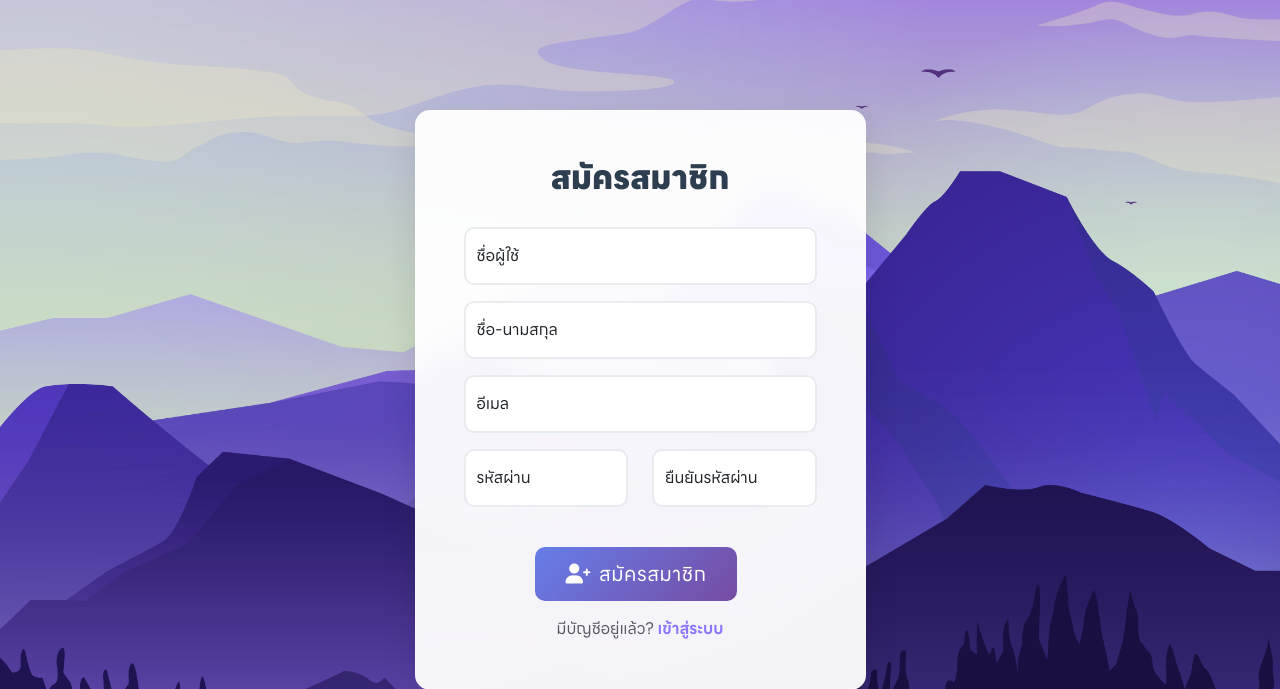
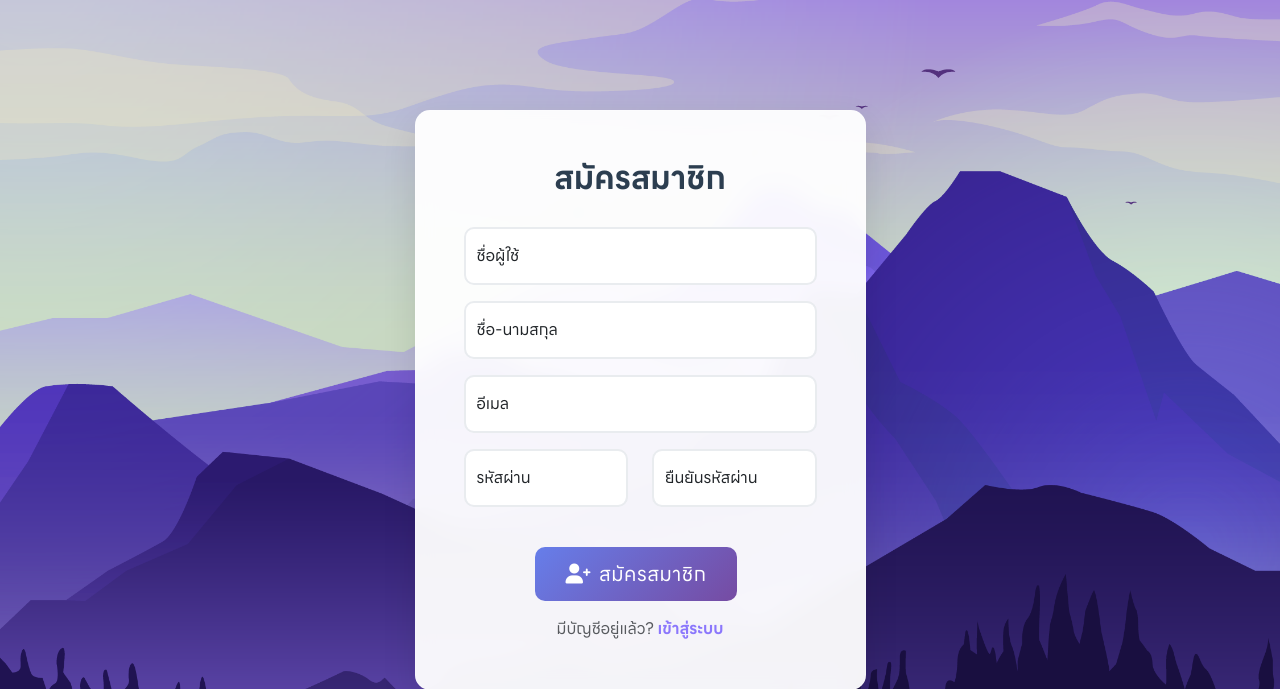
Before and after one commit to Mifuyuu/OnlineShop, a PHP site: page /register.php in a window 1280 px wide. Shown: the top 689 px of the page. Run offline with PHP 8.4, Linux system fonts and the light colour scheme.

Commit message:
Update register.php

```diff
--- a/register.php
+++ b/register.php
@@ -96,7 +96,7 @@ if ($_SERVER['REQUEST_METHOD'] === 'POST') {
 
         .register-title {
             color: #2c3e50;
-            font-weight: 700;
+            font-weight: 500;
             margin-bottom: 30px;
             text-align: center;
             font-family: 'LINE Seed Sans TH', sans-serif;
```
